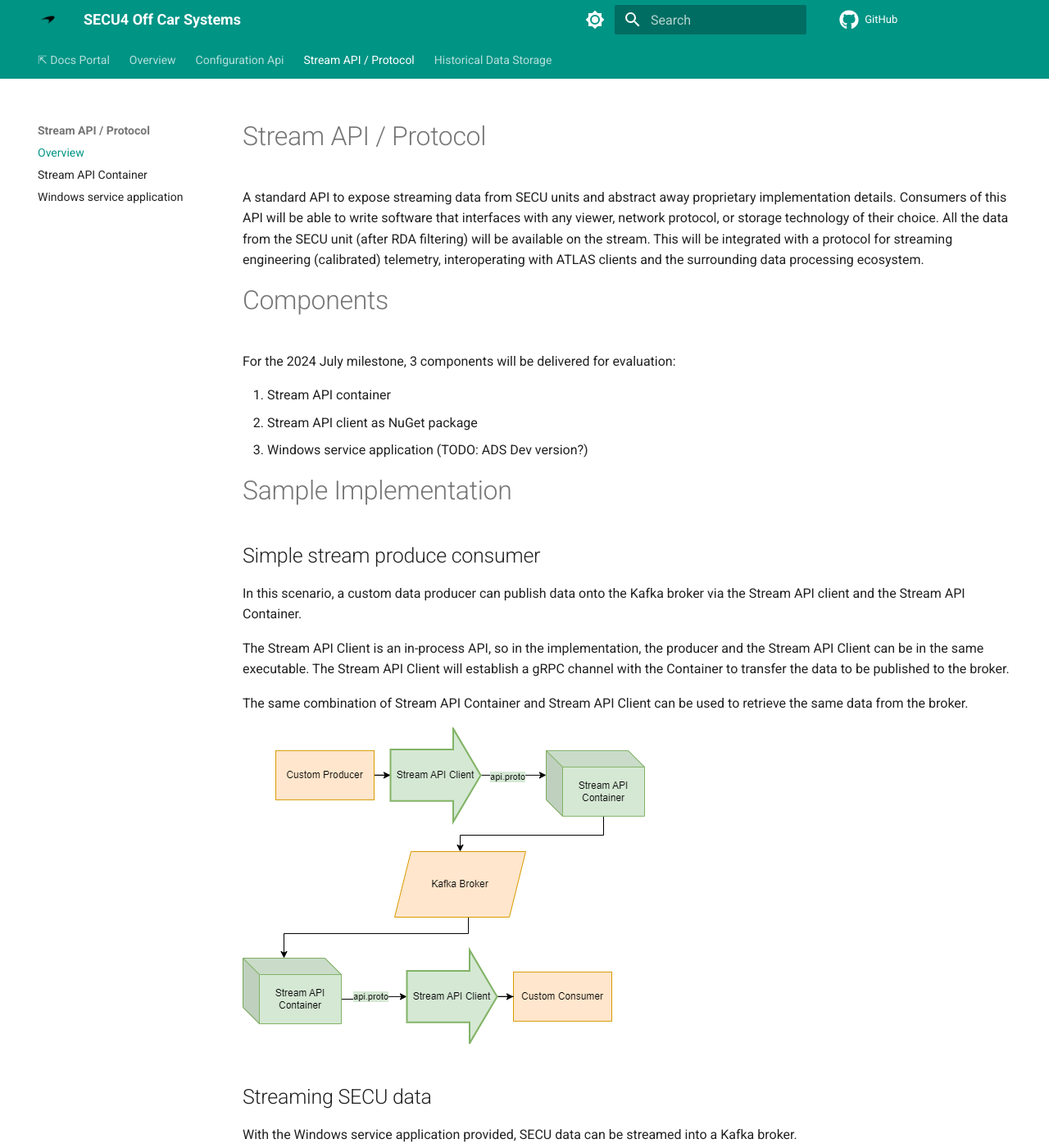
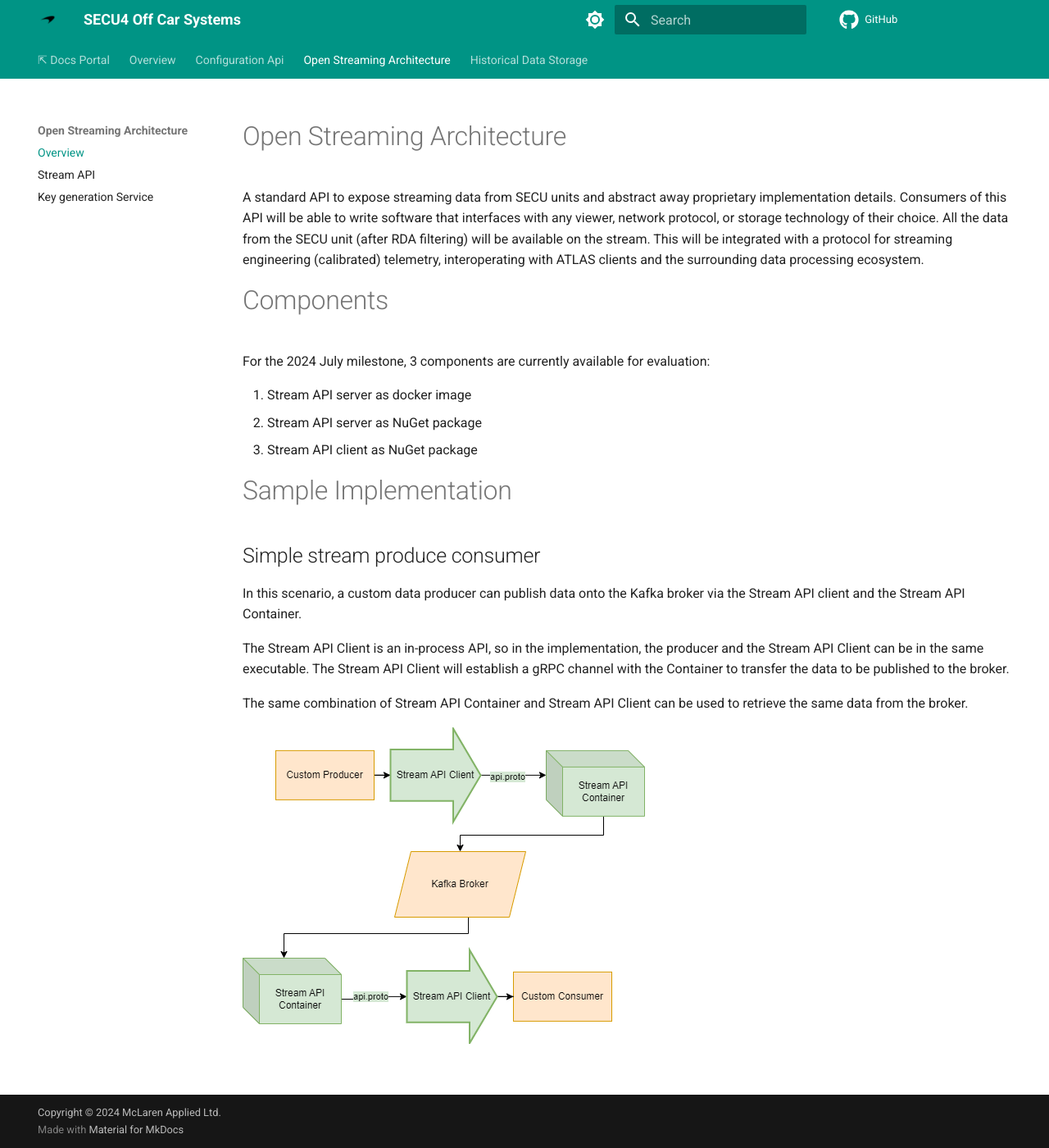
Before and after one commit to mat-docs/SECU4.Site, an MkDocs documentation site: the page built from docs/stream_api/index.md, in a window 1280 px wide and 1400 px high. Shown: the whole window at 82% size. Built offline with MkDocs 1.6.1 and Material for MkDocs 9.7.7, drawn with Linux system fonts in a browser that asks for light colours; comment, search, counter and statistics services are not loaded.

Commit message:
Rename Strean API to Open Streaming Architecture

```diff
--- a/docs/stream_api/index.md
+++ b/docs/stream_api/index.md
@@ -1,4 +1,4 @@
-# Stream API / Protocol
+# Open Streaming Architecture
 
 A standard API to expose streaming data from SECU units and abstract away proprietary
 implementation details. Consumers of this API will be able to write software that
@@ -9,11 +9,11 @@ telemetry, interoperating with ATLAS clients and the surrounding data processing
 ecosystem.
 
 # Components
-For the 2024 July milestone, 3 components will be delivered for evaluation:
+For the 2024 July milestone, 3 components are currently available for evaluation:
 
-1. Stream API container
-2. Stream API client as NuGet package
-3. Windows service application (TODO: ADS Dev version?)
+1. Stream API server as docker image
+2. Stream API server as NuGet package
+3. Stream API client as NuGet package
 
 # Sample Implementation
 
@@ -30,10 +30,3 @@ retrieve the same data from the broker.
 
 ![Architecture of simple stream producer consumer](assets/stream_architecture_light.png#only-light)
 ![Architecture of simple stream producer consumer](assets/stream_architecture_dark.png#only-dark)
-
-## Streaming SECU data
-
-With the Windows service application provided, SECU data can be streamed into a Kafka broker.
-
-![Architecture of streaming SECU data](assets/SECU_data_light.png#only-light)
-![Architecture of streaming SECU data](assets/SECU_data_dark.png#only-dark)
--- a/mkdocs.yml
+++ b/mkdocs.yml
@@ -45,11 +45,10 @@ nav:
       - Protobuf:                 https://github.com/mat-docs/System.Monitor.Configuration.API.Client.Sample/tree/main/Protos
       - Example:                  https://github.com/mat-docs/System.Monitor.Configuration.API.Client.Sample/tree/main
 
-  - Stream API / Protocol:
+  - Open Streaming Architecture:
       - Overview:                     stream_api/index.md
-      - Stream API Container:         stream_api/server_container.md
-      - Windows service application:  stream_api/windows_service_application.md
-
+      - Stream API:                   stream_api/stream_api.md
+      - Key generation Service:       stream_api/key_generation.md
 
   - Historical Data Storage:         historic_data/index.md
 
```
Also changed, not shown: docs/index.md (+2 -2 lines), docs/stream_api/key_generation.md (added, +15 -0 lines), docs/stream_api/stream_api.md (added, +42 -0 lines), docs/stream_api/windows_service_application.md (deleted).
